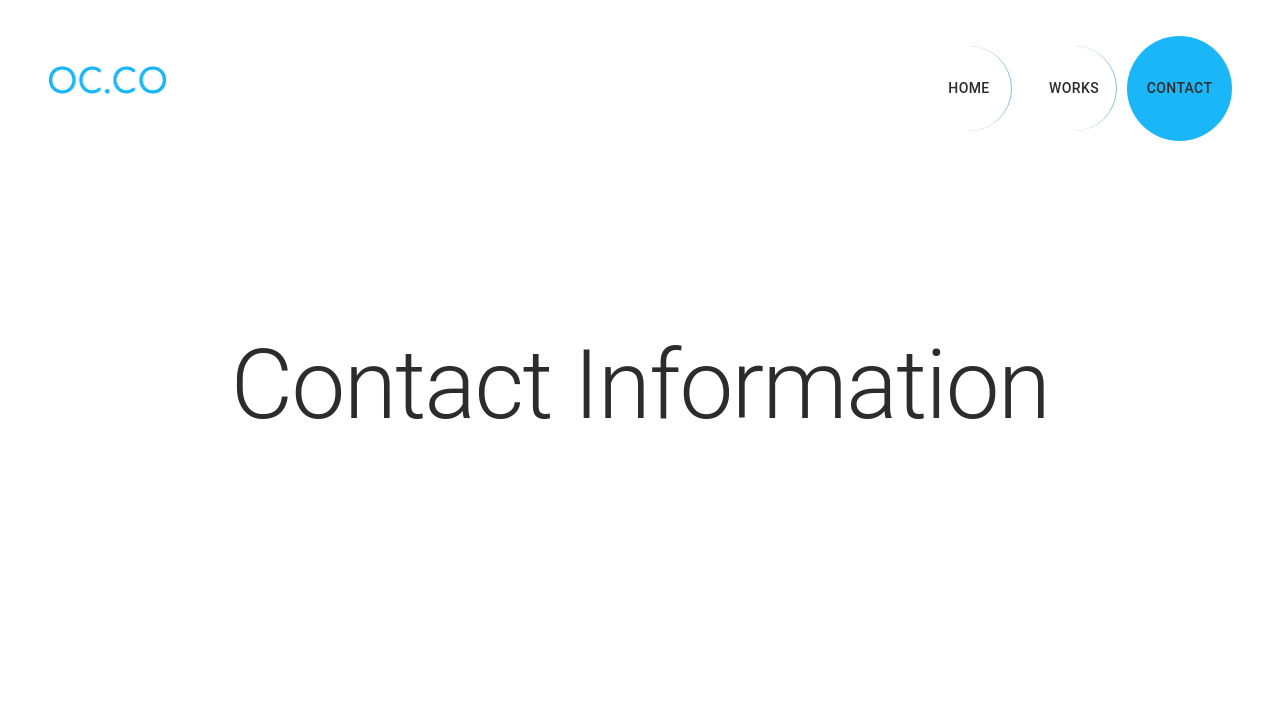
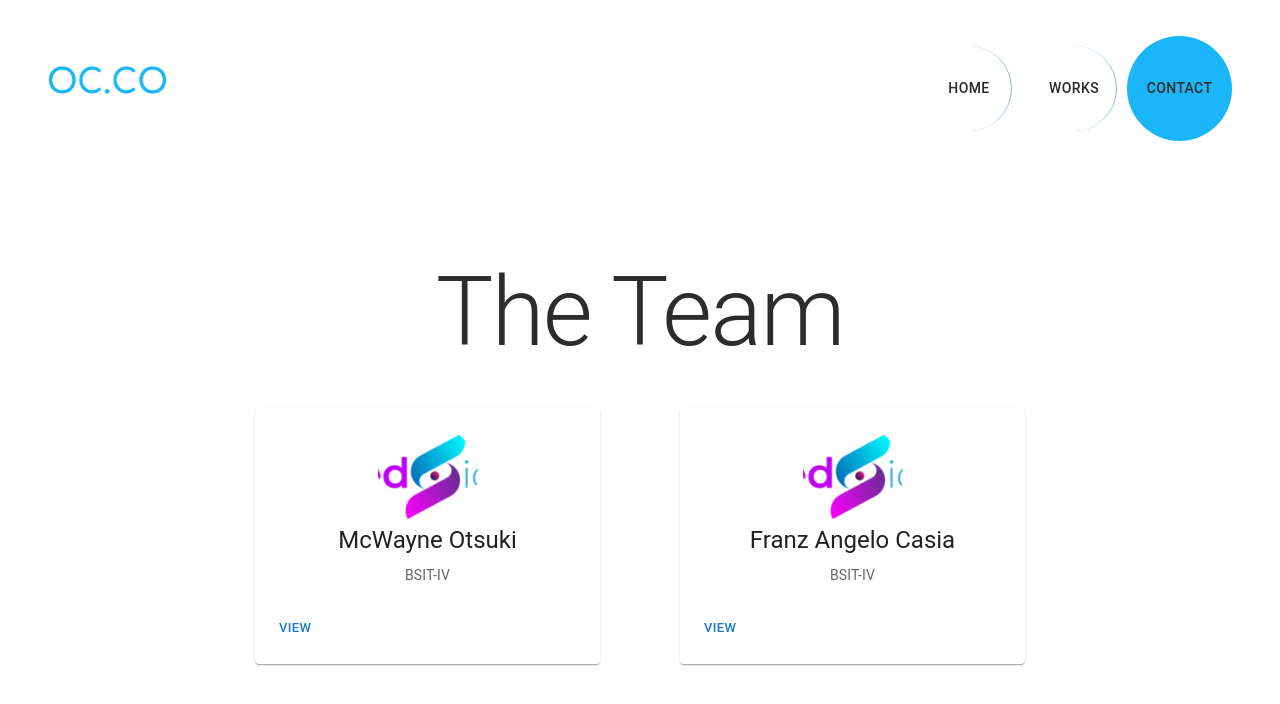
Before and after one commit to McwayneOtsuki17/CSIT340-ReactApp, a React (Create React App) app: page /contact in a window 1280 px wide. Shown: the top 704 px of the page. Built offline with nearby package versions, Linux system fonts and the light colour scheme.

Commit message:
Contact cards

```diff
--- a/src/components/NavBar.tsx
+++ b/src/components/NavBar.tsx
@@ -6,11 +6,11 @@ import { AppBar, Button, ButtonGroup, CardMedia, Toolbar, styled } from '@mui/ma
 
 export default function NavBar() {
     const appbarStyle = {
-        backgroundColor: 'rgba(255, 255, 255, 0.0)',
+        backgroundColor: 'rgba(255, 255, 255, 1.0)',
         marginLeft: 3,
         marginRight: 3,
         marginBottom: 10,
-        marginTop: 4.5,
+        paddingTop: 4.5,
     }
 
     const StyledButtonGroup = styled(ButtonGroup)({
--- a/src/pages/Contact.tsx
+++ b/src/pages/Contact.tsx
@@ -1,16 +1,53 @@
 import React from "react";
-import { Typography } from '@mui/material';
+import { Avatar, Box, Button, Card, CardActions, CardContent, Grid, Typography } from '@mui/material';
 import NavBar from "../components/NavBar";
 
 export default function Contact() {
     return (
         <React.Fragment>
-            <NavBar/>
+            <NavBar />
 
             {/* Content starts here */}
-            <Typography variant="h1">Contact Information</Typography>
+            <Box sx={{ marginTop: 20 }}>
+                <Typography variant="h1">The Team</Typography>
+                <Grid rowSpacing={2} columnSpacing={{ xs: 5, sm: 5, md: 5 }} container >
 
-            <br />
+                    <Grid item container >
+
+                        <Card sx={{ width: 345, m: 5 }} elevation={1}>
+                            <CardContent>
+                                <Avatar alt="Otsuki" src="/images/medsight.png" sx={{ width: 100, height: 100, marginRight: "auto", marginLeft: "auto" }} />
+                                <Typography gutterBottom variant="h5" component="div">McWayne Otsuki</Typography>
+                                <Typography variant="body2" color="text.secondary" align="center">
+                                    BSIT-IV
+                                </Typography>
+                            </CardContent>
+                            <CardActions>
+                                <a className="Links" href="https://github.com/McwayneOtsuki17" target="_blank">
+                                    <Button size="small" sx={{ marginTop: -1, p: 2 }}>View</Button>
+                                </a>
+                            </CardActions>
+                        </Card>
+
+                        <Card sx={{ width: 345, m: 5 }}>
+                            <CardContent>
+                                <Avatar alt="Casia" src="/images/medsight.png" sx={{ width: 100, height: 100, marginRight: "auto", marginLeft: "auto"  }} />
+                                <Typography gutterBottom variant="h5" component="div">Franz Angelo Casia</Typography>
+                                <Typography variant="body2" color="text.secondary" align="center">
+                                    BSIT-IV
+                                </Typography>
+                            </CardContent>
+                            <CardActions>
+                                <a className="Links" href="https://github.com/franzcasia" target="_blank">
+                                    <Button size="small" sx={{ marginTop: -1, p: 2 }}>View</Button>
+                                </a>
+                            </CardActions>
+                        </Card>
+                    </Grid>
+
+                </Grid>
+            </Box>
+
 
         </React.Fragment>
     );
--- a/src/pages/Works.tsx
+++ b/src/pages/Works.tsx
@@ -6,14 +6,15 @@ import NavBar from "../components/NavBar";
 export default function Works() {
     return (
         <React.Fragment>
-            <NavBar/>
+            <NavBar />
 
             {/* Content starts here */}
-            <Box sx={{marginTop: 20}}>
-            <Typography variant="h1">Our Works</Typography>
+            <Box sx={{ marginTop: 20 }}>
+                <Typography variant="h1">Our Works</Typography>
                 <Grid rowSpacing={2} columnSpacing={{ xs: 5, sm: 5, md: 5 }} container >
 
                     <Grid item container >
+
                         <Card sx={{ maxWidth: 345, m: 5 }} elevation={1}>
                             <CardMedia component="img" width="140" image="/images/medsight.png" />
                             <CardContent>
@@ -28,8 +29,9 @@ export default function Works() {
                                 </a>
                             </CardActions>
                         </Card>
+
                         <Card sx={{ maxWidth: 345, m: 5 }}>
-                            <CardMedia  component="img" width="140" image="/images/vorbestellan.png" />
+                            <CardMedia component="img" width="140" image="/images/vorbestellan.png" />
                             <CardContent>
                                 <Typography gutterBottom variant="h5" component="div">Vorbestellan</Typography>
                                 <Typography variant="body2" color="text.secondary" align="justify">
@@ -42,8 +44,9 @@ export default function Works() {
                                 </a>
                             </CardActions>
                         </Card>
+
                         <Card sx={{ maxWidth: 345, m: 5 }}>
-                            <CardMedia  component="img" width="140" image="/images/wildcats flair logo.png" />
+                            <CardMedia component="img" width="140" image="/images/wildcats flair logo.png" />
                             <CardContent>
                                 <Typography gutterBottom variant="h5" component="div">Wildcats: FLAIR</Typography>
                                 <Typography variant="body2" color="text.secondary" align="justify">
@@ -56,8 +59,12 @@ export default function Works() {
                                 </a>
                             </CardActions>
                         </Card>
+                    </Grid>
+
+                    <Grid item container >
+
                         <Card sx={{ maxWidth: 345, m: 5 }}>
-                            <CardMedia  component="img" width="140" image="/images/facerecog app.jpg" />
+                            <CardMedia component="img" width="140" image="/images/facerecog app.jpg" />
                             <CardContent>
                                 <Typography gutterBottom variant="h5" component="div">face_recog.py</Typography>
                                 <Typography variant="body2" color="text.secondary" align="justify">
@@ -72,6 +79,7 @@ export default function Works() {
                         </Card>
 
                     </Grid>
+
                 </Grid>
             </Box>
 
```
